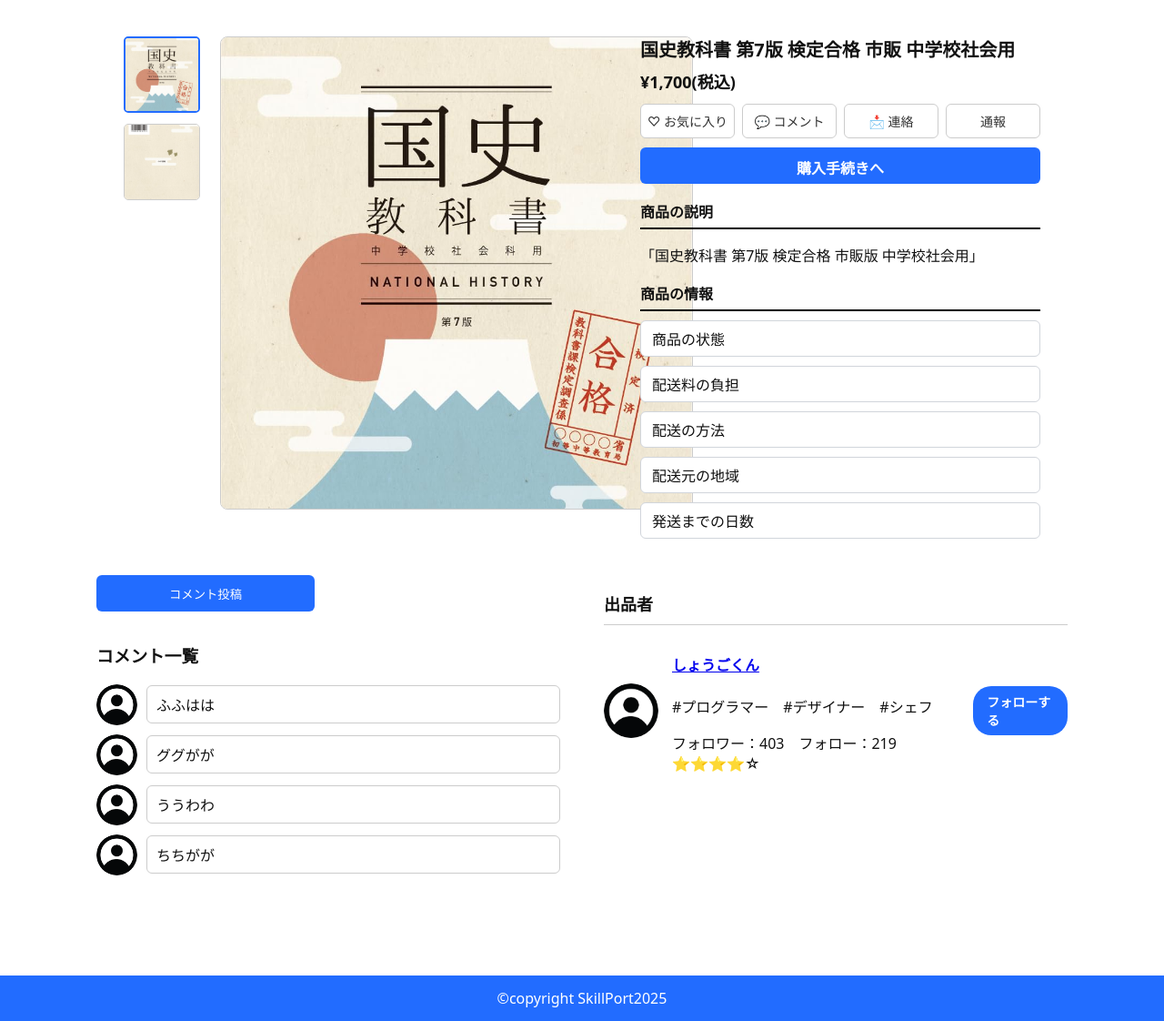
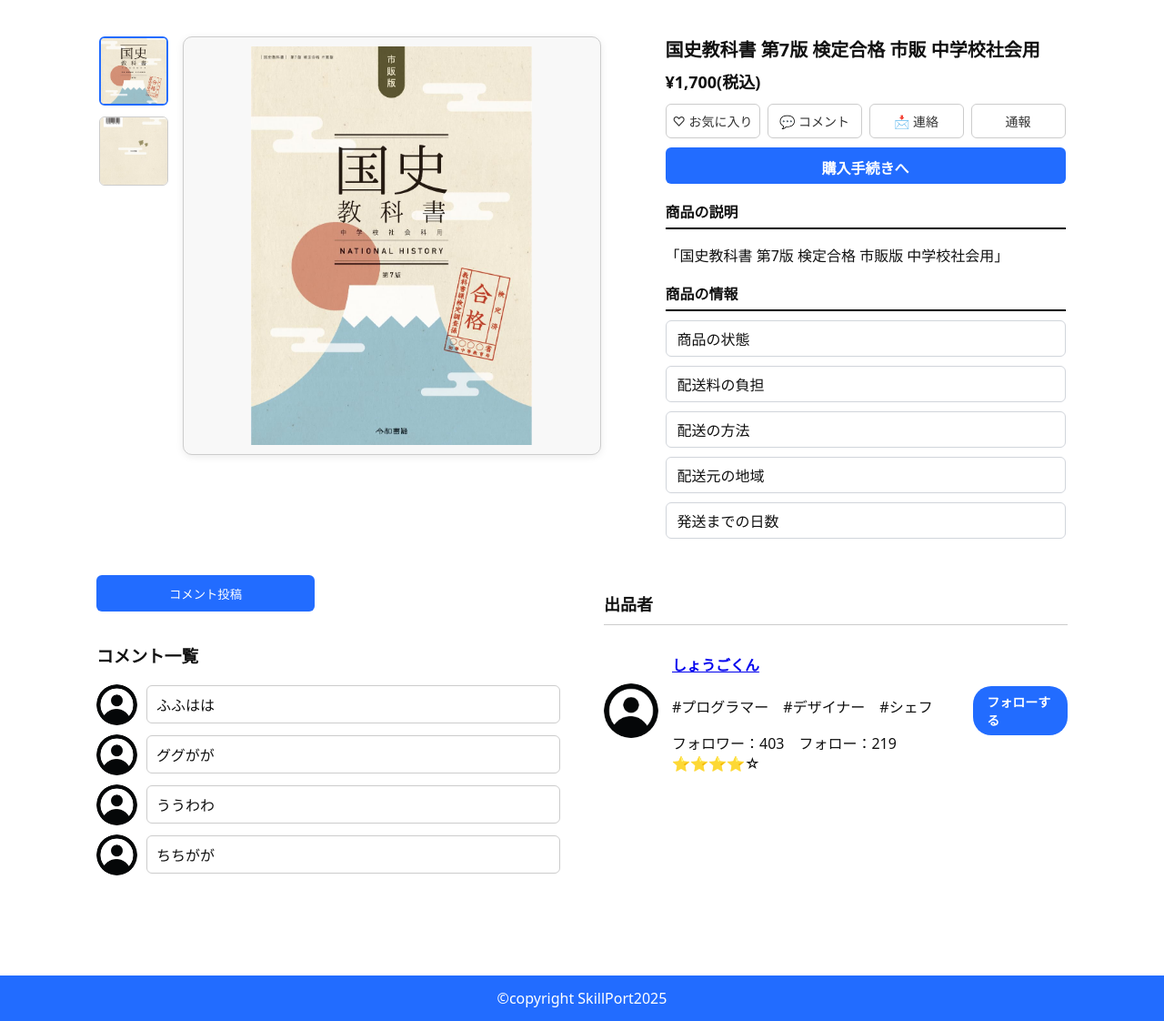
Before and after one commit to Team01skillport/Skillport, a Flask app: template skillPort/app/templates/market/product_detail.html in a window 1280 px wide. Shown: the part 147-1269 px from the top of the page at 91% size. Run offline with Flask 3, Linux system fonts and the light colour scheme; the template is opened without the code that fills it, so the values that code supplies are empty.

Commit message:
ポップアップ修正完了

```diff
--- a/skillPort/app/static/css/product_detail.css
+++ b/skillPort/app/static/css/product_detail.css
@@ -1,105 +1,110 @@
 /* ベース */
-* { box-sizing: border-box; }
-body { font-family: system-ui, -apple-system, "Noto Sans JP", Arial, sans-serif; margin: 0; color:#111; }
+*{ box-sizing:border-box; }
+body{ font-family:system-ui,-apple-system,"Noto Sans JP",Arial,sans-serif; margin:0; color:#111; }
 .page-wrap{ max-width:1100px; margin:24px auto 80px; padding:0 16px; }
 
 /* ================= ヘッダー ================= */
-#profile {
-  display:flex; align-items:center;
-  position:absolute; right:0; margin-right:1vw; margin-top:.5vw;
-}
-#profile ul { display:flex; list-style:none; margin:0; padding:0; font-weight:700; font-size:12px; }
-#profile ul li { padding:0 10px; }
+#profile{ display:flex; align-items:center; position:absolute; right:0; margin-right:1vw; margin-top:.5vw; }
+#profile ul{ display:flex; list-style:none; margin:0; padding:0; font-weight:700; font-size:12px; }
+#profile ul li{ padding:0 10px; }
 #profile ul li:not(:last-child){ border-right:2px solid #000; }
-#profile li a { text-decoration:none; color:#333; }
-#profile img { width:25px; }
+#profile li a{ text-decoration:none; color:#333; }
+#profile img{ width:25px; }
 
-#header_cap { padding-top:48px; }
-#header {
-  display:flex; align-items:center; justify-content:center;
-  position:sticky; top:5px; z-index:100;
-}
-#header img { width:115px; }
+#header_cap{ padding-top:48px; }
+#header{ display:flex; align-items:center; justify-content:center; position:sticky; top:5px; z-index:100; }
+#header img{ width:115px; }
 #header .container{
   display:flex; align-items:center; justify-content:center; gap:24px;
   background:#226CFF; height:56px; width:860px;
   border-radius:999px; overflow:visible;
 }
-#header ul { display:flex; list-style:none; margin:0; padding:0; font-size:16px; font-weight:800; height:100%; }
-#header ul li a{
-  display:flex; align-items:center; height:100%;
-  text-decoration:none; color:#fff; padding:0 28px; white-space:nowrap;
-}
-#header ul li a:hover, #header ul li a.is-active{ background:#4e89ff; }
-
+#header ul{ display:flex; list-style:none; margin:0; padding:0; font-size:16px; font-weight:800; height:100%; }
+#header ul li a{ display:flex; align-items:center; height:100%; text-decoration:none; color:#fff; padding:0 28px; white-space:nowrap; }
+#header ul li a:hover,#header ul li a.is-active{ background:#4e89ff; }
 #header .search{ display:flex; align-items:center; gap:8px; }
 #header .search input{ padding:6px 12px; font-size:14px; border:1px solid #ccc; border-radius:20px; }
-#header .search button{
-  padding:6px 12px; font-size:14px; font-weight:bold; cursor:pointer;
-  background:transparent; border:1.5px solid #fff; color:#fff; border-radius:6px;
-}
+#header .search button{ padding:6px 12px; font-size:14px; font-weight:bold; cursor:pointer; background:transparent; border:1.5px solid #fff; color:#fff; border-radius:6px; }
 #header .search button:hover{ background:#fff; color:#5d5d5d; }
-
-/* dropdown */
 #header .dropdown{ position:relative; }
-#header .dropdown-menu{
-  display:none; position:absolute; top:100%; left:0; min-width:150px;
-  box-shadow:0 4px 10px rgba(0,0,0,.1); z-index:1000;
-}
-#header .dropdown-menu li a{
-  display:block; padding:8px 12px; color:#000; text-decoration:none; background:#fff; line-height:2;
-}
+#header .dropdown-menu{ display:none; position:absolute; top:100%; left:0; min-width:150px; box-shadow:0 4px 10px rgba(0,0,0,.1); z-index:1000; }
+#header .dropdown-menu li a{ display:block; padding:8px 12px; color:#000; text-decoration:none; background:#fff; line-height:2; }
 #header .dropdown-menu li a:hover{ background:#e6e6e6; }
 #header .dropdown.open>.dropdown-menu{ display:block; }
 
 /* ================= 商品エリア ================= */
+:root{
+  --main-img: 440px;
+  --thumb: 72px;
+  --gap: 40px;
+}
+
 .product-section{
-  display:grid; grid-template-columns:520px 440px; column-gap:48px;
-  align-items:start; margin:40px auto; justify-content:center; max-width:1100px;
+  display:grid;
+  grid-template-columns: calc(var(--main-img) + 20px + 3px + var(--thumb) + 16px) 440px;
+  column-gap: var(--gap);
+  align-items:start;
+  margin:40px auto;
+  justify-content:center;
+  max-width:1100px;
 }
-.image-area{ display:grid; grid-template-columns:90px 1fr; gap:16px; align-items:start; }
+
+.image-area{ display:grid; grid-template-columns: var(--thumb) 1fr; gap:16px; align-items:start; }
 .thumbnails{ display:grid; gap:12px; }
-.thumbnails img{ width:84px; height:84px; object-fit:cover; border-radius:5px; border:1px solid #ccc; cursor:pointer; transition:.2s; }
+.thumbnails img{
+  width:var(--thumb); height:var(--thumb);
+  object-fit:cover;
+  border-radius:6px;
+  border:1.5px solid #ccc;
+  cursor:pointer;
+  transition:.2s;
+}
 .thumbnails img:hover{ transform:scale(1.05); border-color:#226CFF; }
 .thumbnails img.active{ border:2px solid #226CFF; }
-.main-image img{ width:520px; height:520px; object-fit:cover; border-radius:8px; border:1px solid #ccc; }
 
+.main-image img{
+  width:var(--main-img);
+  height:var(--main-img);
+  object-fit:contain;
+  border-radius:10px;
+  border:1.5px solid #ccc;
+  background:#f8f8f8;
+  padding:10px;
+  box-shadow:0 2px 8px rgba(0,0,0,0.08);
+}
+
+@media (min-width:1280px){ :root{ --main-img:460px; --thumb:76px; --gap:48px; } }
+@media (max-width:1100px){ :root{ --main-img:420px; --thumb:68px; --gap:36px; } }
+@media (max-width:900px){
+  .product-section{ grid-template-columns:1fr; row-gap:24px; }
+  .image-area{ grid-template-columns: var(--thumb) minmax(0,1fr); justify-content:start; }
+}
+
+/* 右側情報 */
 .info-area{ width:100%; max-width:440px; }
 .info-area h1{ font-size:20px; line-height:1.5; margin:0 0 6px; }
 .price{ font-weight:700; font-size:18px; margin:0 0 12px; }
-
 .action-buttons{ display:grid; grid-template-columns:repeat(4,1fr); gap:8px; margin:10px 0; }
 .btn{ background:#fff; border:1px solid #ccc; border-radius:6px; padding:8px 0; text-decoration:none; color:#333; text-align:center; font-size:14px; }
 .btn:hover{ background:#eee; }
-.buy-btn{
-  display:block; text-align:center; background:#226CFF; color:#fff; text-decoration:none;
-  padding:10px 0; border-radius:6px; font-weight:700; margin:8px 0 18px; height:40px;
-}
+.buy-btn{ display:block; text-align:center; background:#226CFF; color:#fff; text-decoration:none; padding:10px 0; border-radius:6px; font-weight:700; margin:8px 0 18px; height:40px; }
 .buy-btn:hover{ background:#4e89ff; }
-
 .desc,.detail{ margin-top:15px; }
 .desc h2,.detail h2{ font-size:16px; border-bottom:2px solid #000; padding-bottom:6px; margin:18px 0 10px; }
 .detail ul{ list-style:none; padding:0; margin:0; display:grid; gap:10px; }
 .detail li{ height:40px; border:1px solid #d1d5db; border-radius:6px; background:#fff; padding:8px 12px; display:flex; align-items:center; }
 
 /* ================= コメント & 出品者 ================= */
-.bottom-section{
-  display:grid; grid-template-columns:1fr 1fr; gap:48px;
-  max-width:1100px; margin:32px auto 100px;
-}
+.bottom-section{ display:grid; grid-template-columns:1fr 1fr; gap:48px; max-width:1100px; margin:32px auto 100px; }
 .comment-box{ flex:1; }
 .comment-btn{ width:240px; height:40px; background:#226CFF; color:#fff; border:none; border-radius:6px; margin-bottom:15px; cursor:pointer; }
-
 .comment-box ul{ list-style:none; padding:0; margin:0; }
 .comment-box li{ display:flex; align-items:center; gap:10px; margin:10px 0; }
 .comment-box img{ width:45px; height:45px; border-radius:50%; }
 .bubble{ flex:1; border:1px solid #ccc; border-radius:6px; padding:8px 10px; }
-
 .seller-box{ flex:1; }
 .seller-box h3{ font-size:18px; margin-bottom:10px; }
-.seller-info{
-  display:flex; align-items:center; border-top:1px solid #ccc; padding-top:10px; gap:15px;
-}
+.seller-info{ display:flex; align-items:center; border-top:1px solid #ccc; padding-top:10px; gap:15px; }
 .seller-info img{ width:60px; height:60px; border-radius:50%; }
 .follow-btn{ background:#226CFF; color:#fff; text-decoration:none; padding:7px 15px; border-radius:20px; font-weight:700; margin-left:auto; font-size:14px; }
 .follow-btn:hover{ background:#4e89ff; }
--- a/skillPort/app/static/js/product_detail.js
+++ b/skillPort/app/static/js/product_detail.js
@@ -1,4 +1,4 @@
-// ヘッダードロップダウンの開閉（簡易）
+// ドロップダウン開閉
 document.addEventListener('click', (e) => {
   const dd = document.getElementById('nav-category');
   if (!dd) return;
@@ -9,7 +9,7 @@
   }
 });
 
-// サムネイルクリックでメイン画像切替
+// サムネイルクリックでメイン画像切り替え
 document.addEventListener('DOMContentLoaded', () => {
   const main = document.getElementById('mainImage');
   document.querySelectorAll('.thumbnails img').forEach(img => {
--- a/skillPort/app/templates/market/product_detail.html
+++ b/skillPort/app/templates/market/product_detail.html
@@ -4,8 +4,8 @@
   <meta charset="UTF-8">
   <meta name="viewport" content="width=device-width, initial-scale=1.0">
   <title>商品詳細 | SkillPort</title>
+
   <link rel="stylesheet" href="../../static/css/product_detail.css">
-  <!-- 通報ポップアップのスタイル -->
   <link rel="stylesheet" href="../../static/css/popup_report.css">
 </head>
 <body>
@@ -49,7 +49,7 @@
       </form>
     </div>
   </div>
-  <!-- header ここまで -->
+  <!-- headerここまで -->
 
   <div class="page-wrap">
     <!-- ================= 商品内容 ================= -->
@@ -126,17 +126,30 @@
   <!-- ================= フッター ================= -->
   <footer>©copyright SkillPort2025</footer>
 
-  <!-- ===== 通報ポップアップ（静的閲覧用に fetch で読み込み） ===== -->
-  <div id="popup-container"></div>
-  <script>
-    fetch('../../templates/parts/popup_report.html')
-      .then(res => res.text())
-      .then(html => document.getElementById('popup-container').innerHTML = html);
-  </script>
+<!-- ===== 通報ポップアップ（内联版） ===== -->
+<div id="reportModal" class="modal hidden">
+  <div class="modal-content">
+    <h2>通報</h2>
+    <form id="reportForm">
+      <label><input type="radio" name="reason" value="不適切"> 公序良俗に反する内容を含む</label><br>
+      <label><input type="radio" name="reason" value="違法商品"> 違法・禁止商品の出品</label><br>
+      <label><input type="radio" name="reason" value="著作権侵害"> 著作権・商標権の侵害</label><br>
+      <label><input type="radio" name="reason" value="虚偽"> 商品説明が虚偽</label><br>
+      <label><input type="radio" name="reason" value="その他"> その他</label><br>
+      <textarea name="detail" rows="4" placeholder="詳細内容を入力してください"></textarea>
+      <div class="modal-buttons">
+        <button type="button" id="closeModal">キャンセル</button>
+        <button type="submit" id="submitReport">報告</button>
+      </div>
+    </form>
+  </div>
+</div>
 
-  <!-- ページ用JS -->
+<!-- JS 继续保留 -->
+<script src="../../static/js/product_detail.js" defer></script>
+<script src="../../static/js/popup_report.js" defer></script>
+
   <script src="../../static/js/product_detail.js" defer></script>
-  <!-- 通報ポップアップ用JS -->
   <script src="../../static/js/popup_report.js" defer></script>
 </body>
 </html>
--- a/skillPort/app/templates/parts/popup_report.html
+++ /dev/null
@@ -1,20 +0,0 @@
-<!-- ================= 商品通報ポップアップ ================= -->
-<div id="reportModal" class="modal hidden">
-  <div class="modal-content">
-    <h2>通報</h2>
-    <form id="reportForm">
-      <label><input type="radio" name="reason" value="不適切な内容"> 公序良俗に反する内容を含む</label><br>
-      <label><input type="radio" name="reason" value="違法商品"> 違法・禁止商品の出品</label><br>
-      <label><input type="radio" name="reason" value="著作権侵害"> 著作権・商標権の侵害</label><br>
-      <label><input type="radio" name="reason" value="虚偽"> 商品説明が虚偽</label><br>
-      <label><input type="radio" name="reason" value="その他"> その他</label><br>
-
-      <textarea name="detail" rows="4" placeholder="詳細内容を入力してください"></textarea>
-
-      <div class="modal-buttons">
-        <button type="button" id="closeModal">キャンセル</button>
-        <button type="submit" id="submitReport">報告</button>
-      </div>
-    </form>
-  </div>
-</div>
```
